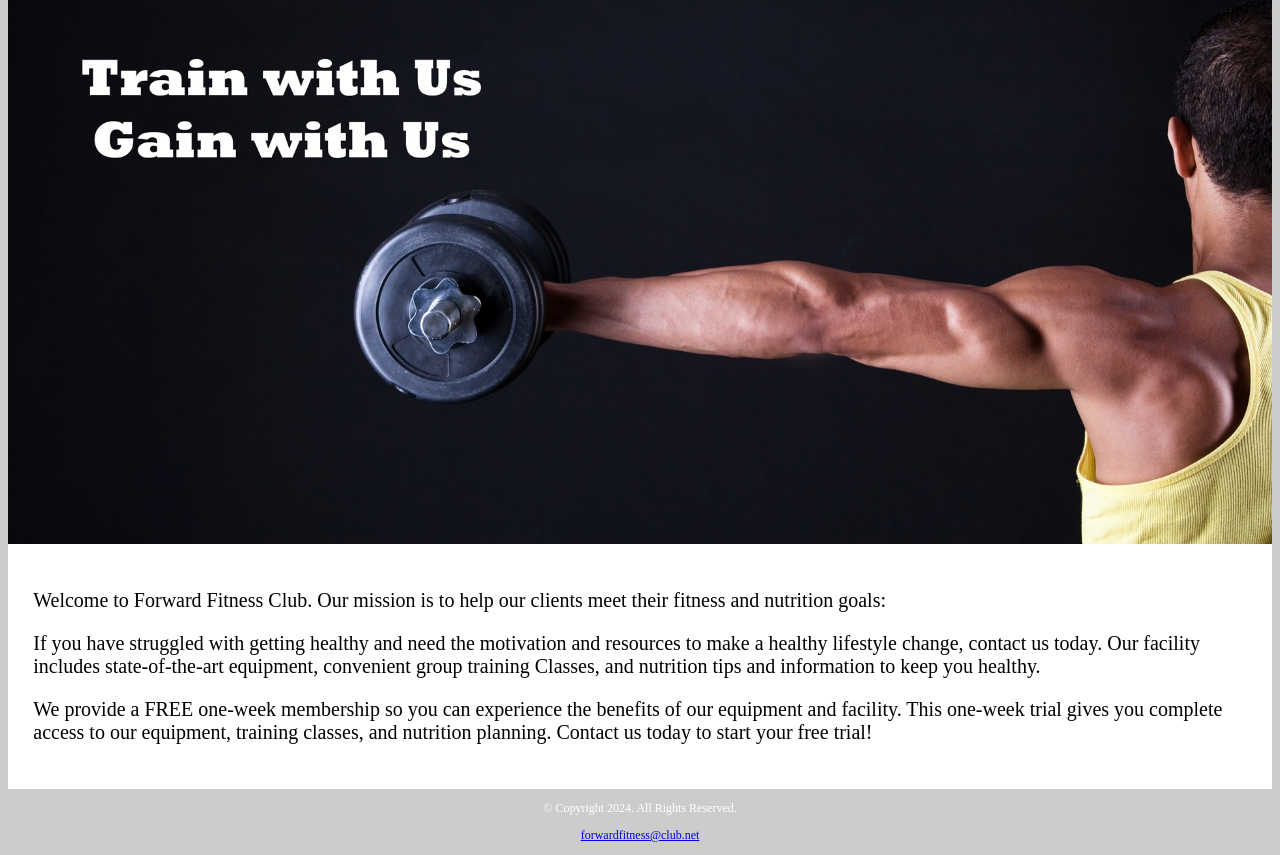
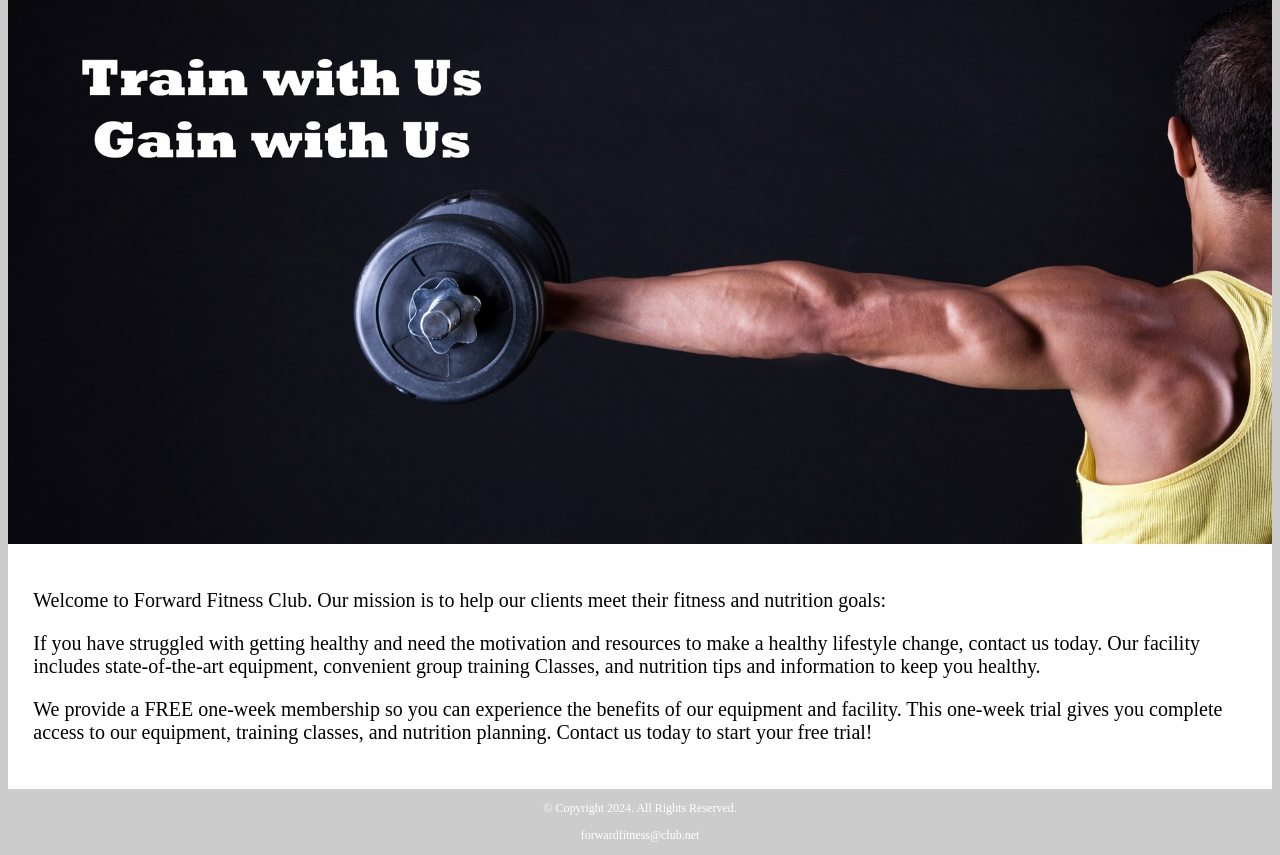
Before and after one commit to AlexWilliams1004/fitness, a plain HTML site: page index.html in a window 1280 px wide. Shown: the part 322-1177 px from the top of the page. Drawn offline with Linux system fonts and the light colour scheme.

Commit message:
Style the footer link.

```diff
--- a/css/styles.css
+++ b/css/styles.css
@@ -58,3 +58,8 @@ footer { /* Add the footer selector */
     color: #fff;
     padding: 0 1em;
 }
+
+footer p a { /* Add the footer link selector */
+    color: #fff;
+    text-decoration: none;
+}
```
